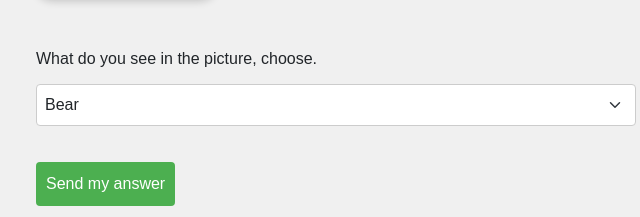
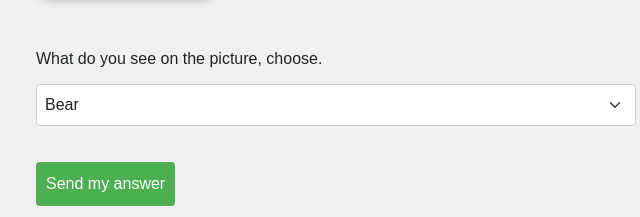
Before and after one commit to BristolGeza/formandmore.github.io, a plain HTML site: page index.html in a window 1280 px wide. Shown: the part 457-674 px from the top of the page, 304-944 px from the left. Drawn offline with nearby package versions, Linux system fonts and the light colour scheme.

Commit message:
Update index.html

```diff
--- a/index.html
+++ b/index.html
@@ -40,7 +40,7 @@
             </div>
             <div class="mb-3">
                 <br>
-                <label for="options" class="form-label">What do you see in the picture, choose.</label><br>
+                <label for="options" class="form-label">What do you see on the picture, choose.</label><br>
                 <select class="form-select" id="options" name="options" required>
                     <option value="1">Bear</option>
                     <option value="0">Fly</option>
```
